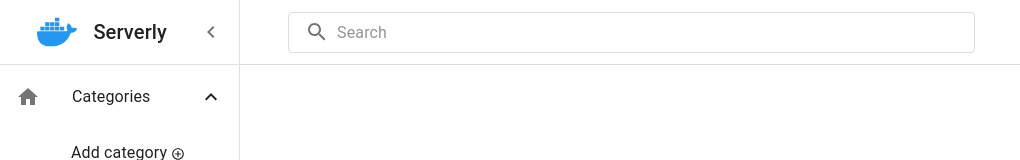
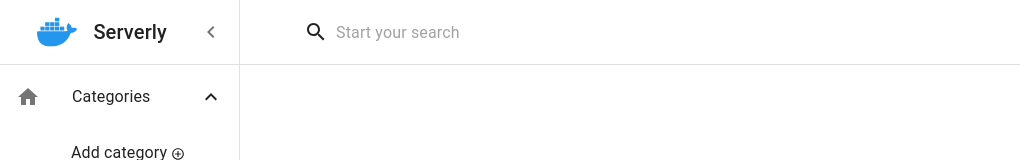
Before and after one commit to sam-carvalho/service-catalog, a Next.js app: page / in a window 1280 px wide. Shown: the top 160 px of the page, without its empty margins (0-1020 px from the left). Built offline with nearby package versions, Linux system fonts and the light colour scheme.

Commit message:
Update SearchBar.tsx

```diff
--- a/src/components/SearchBar.tsx
+++ b/src/components/SearchBar.tsx
@@ -1,23 +1,21 @@
 import React from 'react';
 import InputBase from '@mui/material/InputBase';
 import SearchIcon from '@mui/icons-material/Search';
-import { alpha, styled } from '@mui/material/styles';
+import { styled } from '@mui/material/styles';
+import Paper from '@mui/material/Paper';
 
-const Search = styled("div")(({ theme }) => ({
+const Search = styled(Paper)(({ theme }) => ({
   position: "relative",
   borderRadius: theme.shape.borderRadius,
-  backgroundColor: alpha(theme.palette.common.white, 0.15),
-  "&:hover": {
-    backgroundColor: alpha(theme.palette.common.white, 0.25),
-  },
   marginRight: theme.spacing(2),
   marginLeft: 0,
-  width: 250,
+  display: 'flex',
+  alignItems: 'center',
+  width: 350,
   [theme.breakpoints.up("sm")]: {
     marginLeft: theme.spacing(3),
     width: "auto",
   },
-  border: `1px solid #ddd`,
 }));
 
 const SearchIconWrapper = styled("div")(({ theme }) => ({
@@ -38,23 +36,21 @@ const StyledInputBase = styled(InputBase)(({ theme }) => ({
     transition: theme.transitions.create("width"),
     width: "100%",
     [theme.breakpoints.up("md")]: {
-      width: "70ch",
+      width: "20ch",
     },
   },
 }));
 
 const SearchBar = () => {
     return (
-      <Search data-testid="search-bar">
-        <SearchIconWrapper data-testid="search-icon">
-          <SearchIcon color="action" />
+      <Search elevation={0} component="form">
+        <SearchIconWrapper>
+          <SearchIcon />
         </SearchIconWrapper>
         <StyledInputBase
           fullWidth
-          placeholder="Search"
+          placeholder="Start your search"
           inputProps={{ "aria-label": "search" }}
-          data-testid="search-input"
-          type="search"
         />
       </Search>
     );
```
